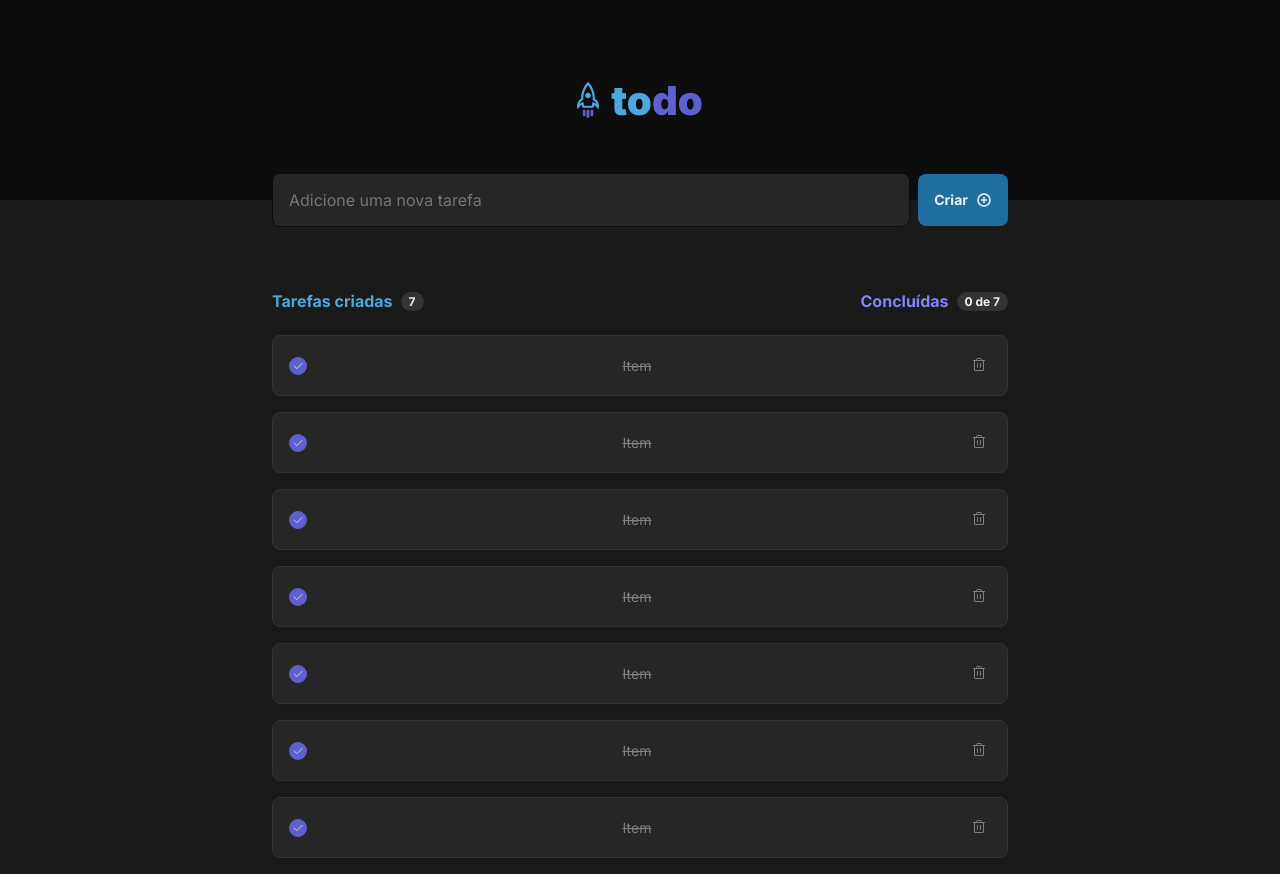
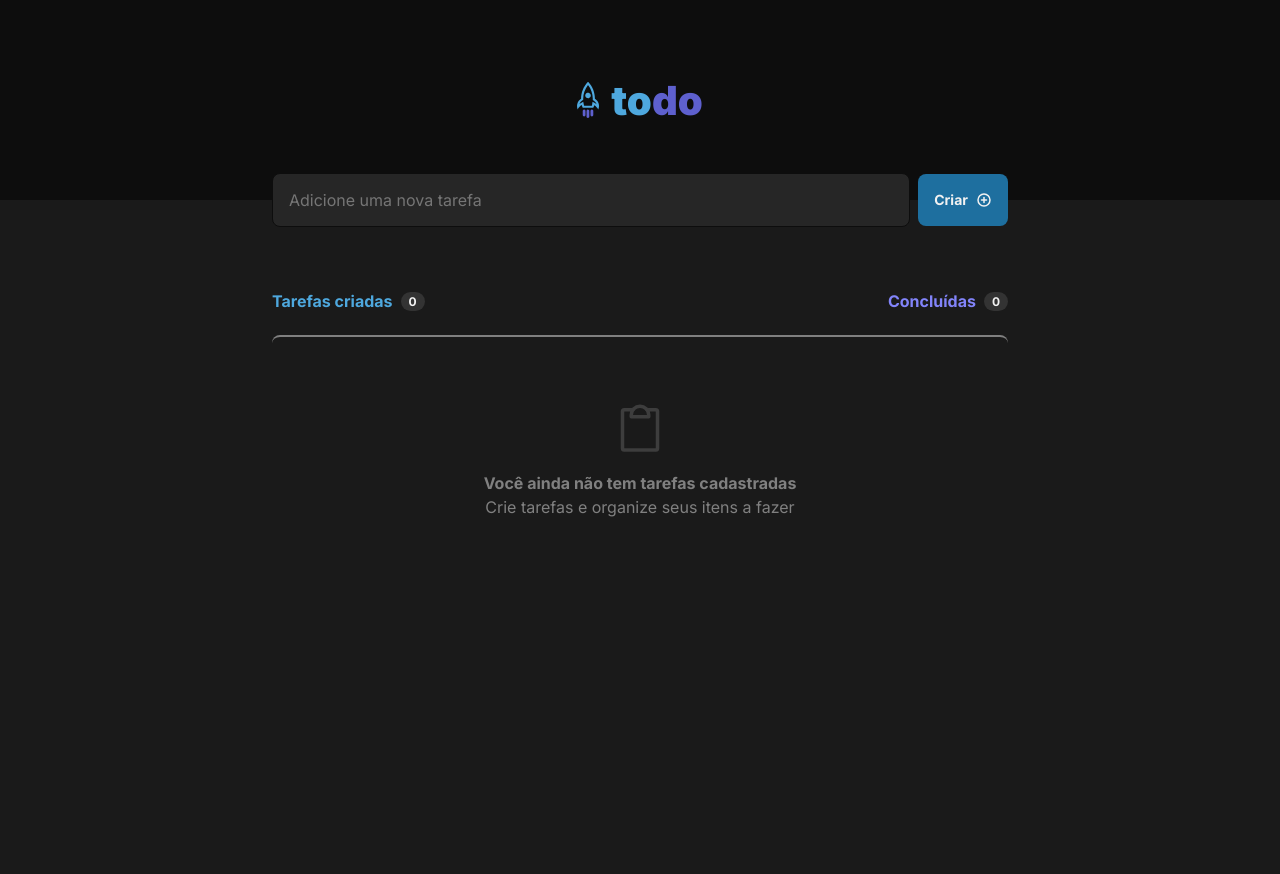
Before and after one commit to julioCoronetti/ToDo-List, a React (Vite) app: page / in a window 1280 px wide. After the commit the page ends 800 px from the top, so only its background shows below. Built offline with nearby package versions, Linux system fonts and the light colour scheme.

Commit message:
Adds features to the application

```diff
--- a/src/App.tsx
+++ b/src/App.tsx
@@ -1,5 +1,6 @@
+import { useState } from "react";
+
 import { PlusCircle } from "phosphor-react";
-
 import { Header } from "./components/Header.tsx";
 import { Input } from "./components/Input.tsx";
 import { Button } from "./components/Button.tsx";
@@ -9,22 +10,59 @@ import styles from "./App.module.css";
 
 import "./global.css";
 
+export interface Task {
+  id: number;
+  text: string;
+  isCompleted: boolean;
+}
+
 export function App() {
+  const [tasks, setTasks] = useState<Task[]>([]);
+
+  const [newTaskText, setNewTaskText] = useState('');
+
+  const toggleTaskStatus = ({ id, value }: { id: number; value: boolean }) => {
+    setTasks(tasks.map(task =>
+      task.id === id ? { ...task, isCompleted: value } : task
+    ));
+  };
+
+  const removeTask = (id: number) => {
+    setTasks(tasks.filter(task => task.id !== id));
+  };
+
+  function handleNewTaskChange(event: React.ChangeEvent<HTMLInputElement>) {
+    event.target.setCustomValidity('');
+    setNewTaskText(event.target.value);
+  }
+
+  function handleNewTask(event: React.FormEvent) {
+    event.preventDefault();
+    const newTask = {
+      id: tasks.length + 1,
+      text: newTaskText,
+      isCompleted: false
+    }
+    setTasks([...tasks, newTask]);
+    setNewTaskText('');
+    console.log(tasks);
+  }
+
   return (
     <main>
       <Header />
       <section className={styles.content}>
 
-        <form className={styles.newTaskContainer}>
-          <Input />
-          <Button>
+        <form onSubmit={handleNewTask} className={styles.newTaskContainer}>
+          <Input onChange={handleNewTaskChange} value={newTaskText} />
+          <Button type="submit">
             Criar
             <PlusCircle size={16} color="#f2f2f2" weight="bold" />
           </Button>
         </form>
 
         <div>
-          <List />
+          <List tasks={tasks} toggleTaskStatus={toggleTaskStatus} removeTask={removeTask} />
         </div>
       </section>
     </main>
--- a/src/components/Button.module.css
+++ b/src/components/Button.module.css
@@ -19,4 +19,10 @@
     font-size: 0.875rem;
 
     transition: 0.2s;
+
+    cursor: pointer;
 }
+
+.container:hover {
+    background-color: var(--blue);
+}
--- a/src/components/Button.tsx
+++ b/src/components/Button.tsx
@@ -7,7 +7,7 @@ type Props = React.DetailedHTMLProps<
 
 export function Button({ children, ...props }: Props) {
     return (
-        <button {...props} className={styles.container}>
+        <button {...props} className={styles.container} onClick={props.onClick}>
             {children}
         </button>
     )
--- a/src/components/Input.module.css
+++ b/src/components/Input.module.css
@@ -7,4 +7,10 @@
     border: 1px solid var(--gray-700);
     background: var(--gray-500);
     width: 100%;
+
+    color: var(--gray-100);
 }
+
+.container:focus {
+    border-color: var(--purple-dark);
+}
--- a/src/components/Input.tsx
+++ b/src/components/Input.tsx
@@ -1,11 +1,20 @@
+import { ChangeEvent } from "react";
+
 import styles from "./Input.module.css"
 
-export function Input() {
+interface InputProps {
+    value: string;
+    onChange: (event: ChangeEvent<HTMLInputElement>) => void;
+}
+
+export function Input({ value, onChange }: InputProps) {
     return (
         <input
             type="text"
             placeholder="Adicione uma nova tarefa"
             className={styles.container}
-        />
+            onChange={onChange}
+            value={value}
+       />
     )
 }
--- a/src/components/Item.module.css
+++ b/src/components/Item.module.css
@@ -30,6 +30,7 @@
     align-items: center;
     justify-content: center;
 
+    cursor: pointer;
 }
 
 .checkbox-unchecked {
@@ -54,6 +55,9 @@
     font-size: 0.875rem;
     line-height: 140%;
     user-select: none;
+    text-align: start;
+    width: 100%;
+    padding: 0 1rem;
 
     transition: 0.2s all;
 }
--- a/src/components/Item.tsx
+++ b/src/components/Item.tsx
@@ -2,22 +2,50 @@ import { Check, Trash } from "phosphor-react"
 
 import styles from "./Item.module.css"
 
-export function Item() {
+interface ItemProps {
+    id: number;
+    textTask: string;
+    isCompleted: boolean;
+    toggleTaskStatus: ({ id, value }: { id: number; value: boolean }) => void
+    removeTask: (id: number) => void
+}
+
+export function Item({ id, textTask, isCompleted, toggleTaskStatus, removeTask }: ItemProps): JSX.Element {
+
+    function handleTaskToggle() {
+        toggleTaskStatus({ id, value: !isCompleted })
+    }
+
+    const checkboxCheckedClassname = isCompleted
+        ? styles['checkbox-checked']
+        : styles['checkbox-unchecked'];
+    const paragraphCheckedClassname = isCompleted
+        ? styles['paragraph-checked']
+        : '';
+
+    function handleRemove() {
+        removeTask(id);
+    }
 
     return (
 
-        <li className={styles.container}>
-            <label htmlFor="checkbox">
-                <input type="checkbox" />
-                <span className={`${styles.checkBox} ${styles['checkbox-checked']}`}>
-                    {<Check size={12} />}
+        <li className={styles.container} key={id}>
+            <label htmlFor={`checkbox-${id}`}>
+                <input
+                    type="checkbox"
+                    id={`checkbox-${id}`}
+                    checked={isCompleted}
+                    onChange={handleTaskToggle}
+                />
+                <span className={`${styles.checkBox} ${checkboxCheckedClassname}`}>
+                    {isCompleted && <Check size={12} />}
                 </span>
             </label>
-            <p className={`${styles.paragraph} ${styles['paragraph-checked']}`}>
-                Item
+            <p className={`${styles.paragraph} ${paragraphCheckedClassname}`}>
+                {textTask}
             </p>
-            <button>
-                <Trash size={16} color="#808080" />
+            <button onClick={handleRemove}>
+                <Trash size={20} color="#808080" />
             </button>
         </li>
     )
--- a/src/components/List.tsx
+++ b/src/components/List.tsx
@@ -3,9 +3,37 @@ import styles from "./List.module.css";
 import { Item } from "./Item.tsx";
 import { Empty } from "./Empty.tsx";
 
-export function List() {
-    const tasks = [1, 2, 3, 4, 5, 6, 7];
-    const completedTasks = []; // só pra testar
+import { Task } from "../App.tsx";
+import { useEffect, useState } from "react";
+
+interface ListProps {
+    tasks: Task[];
+    toggleTaskStatus: ({ id, value }: { id: number; value: boolean }) => void;
+    removeTask: (id: number) => void;
+}
+
+export function List({ tasks, toggleTaskStatus, removeTask }: ListProps): JSX.Element {
+
+    const [completedTasks, setCompletedTasks] = useState<number[]>([]);
+
+    useEffect(() => {
+        const completed = tasks.filter(task => task.isCompleted).map(task => task.id);
+        setCompletedTasks(completed);
+    }, [tasks]);
+
+    const handleToggleTaskStatus = ({ id, value }: { id: number; value: boolean }) => {
+        toggleTaskStatus({ id, value });
+        if (value) {
+            setCompletedTasks([...completedTasks, id]);
+        } else {
+            setCompletedTasks(completedTasks.filter(taskId => taskId !== id));
+        }
+    };
+
+    const handleRemoveTask = (id: number) => {
+        removeTask(id);
+        setCompletedTasks(completedTasks.filter(taskId => taskId !== id));
+    };
 
     return (
         <>
@@ -27,8 +55,15 @@ export function List() {
 
             <ul className={styles.listContainer}>
                 {tasks.length > 0 ?
-                    tasks.map(() => {
-                        return <Item />
+                    tasks.map(task => {
+                        return <Item
+                            key={task.id}
+                            id={task.id}
+                            textTask={task.text}
+                            isCompleted={task.isCompleted}
+                            toggleTaskStatus={handleToggleTaskStatus}
+                            removeTask={handleRemoveTask}
+                        />
                     }) :
                     <Empty />
                 }
```
